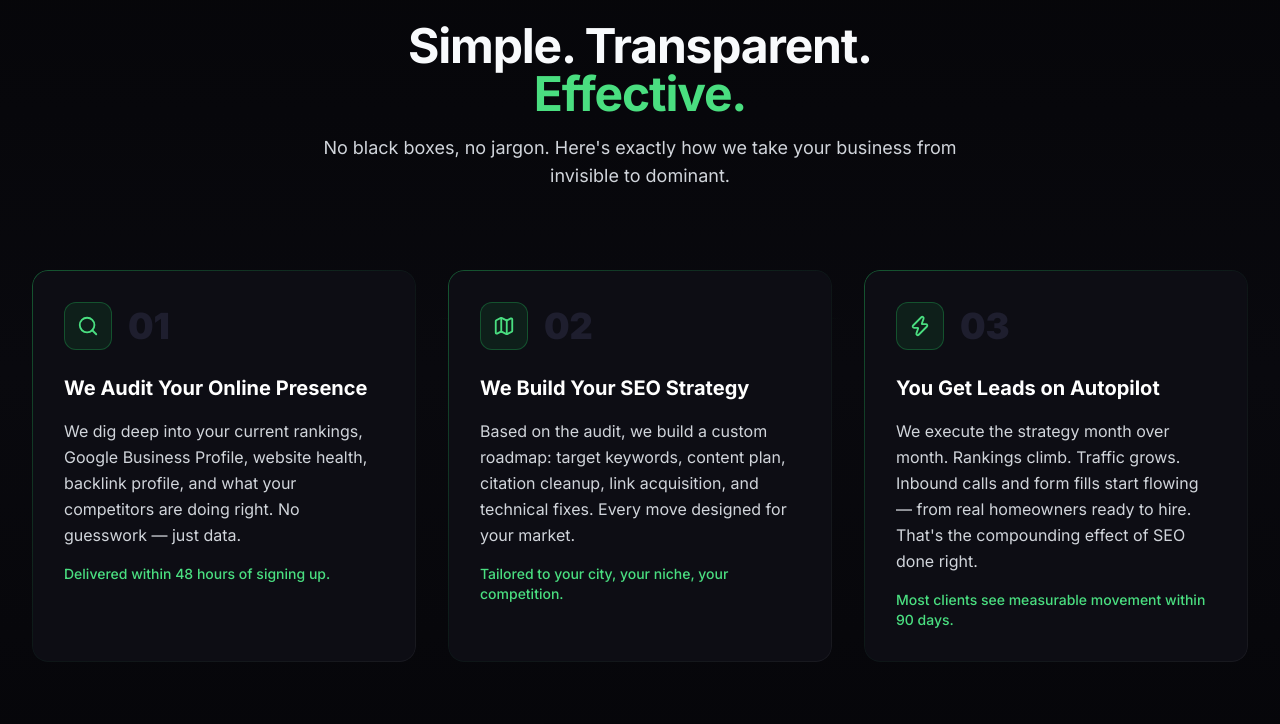
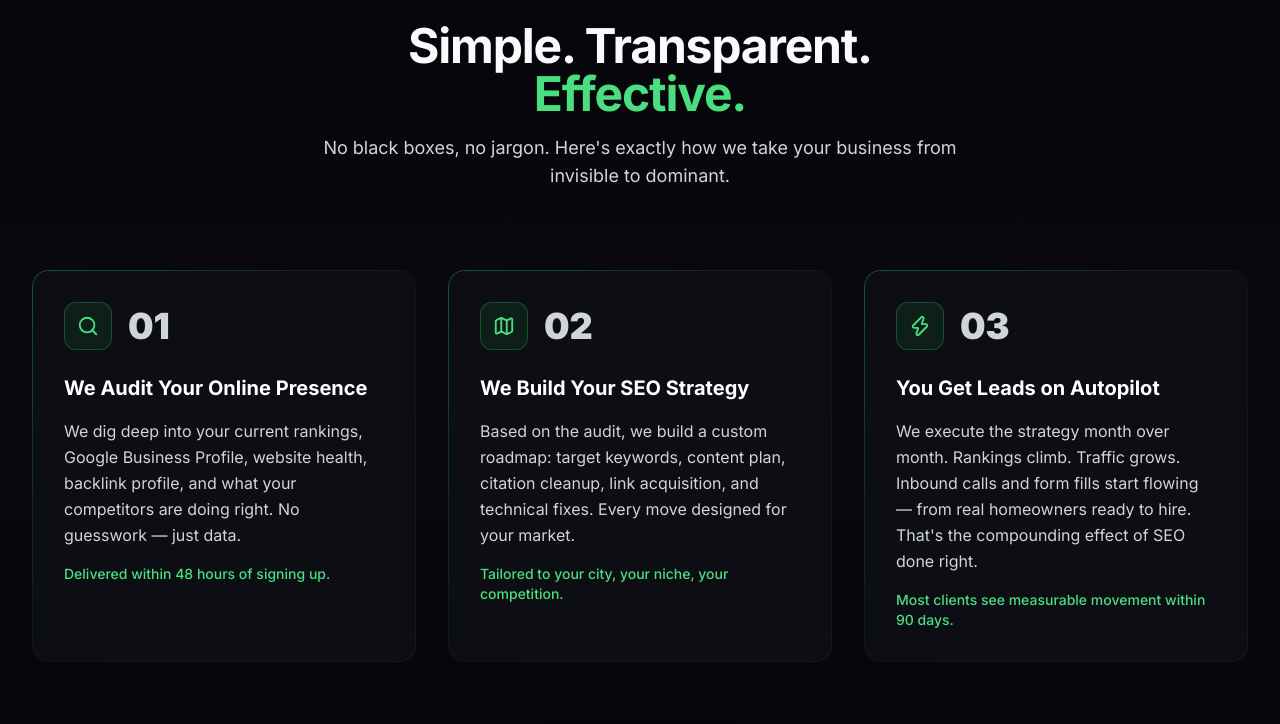
Before and after one commit to EREGMaxx/evergreenseo-agency, a Next.js app: page / in a window 1280 px wide. Shown: the part 2006-2730 px from the top of the page. Built offline with nearby package versions, Linux system fonts and the light colour scheme.

Commit message:
Fix: brighten step numbers 01/02/03

```diff
--- a/components/HowItWorks.tsx
+++ b/components/HowItWorks.tsx
@@ -78,7 +78,7 @@ export default function HowItWorks() {
                       <step.icon size={22} className="text-green-400" />
                     </div>
                   </div>
-                  <span className="text-4xl font-black text-[#1e1e2e] group-hover:text-[#2a2a3e] transition-colors">
+                  <span className="text-4xl font-black text-[#d1d5db] group-hover:text-white transition-colors">
                     {step.number}
                   </span>
                 </div>
```
